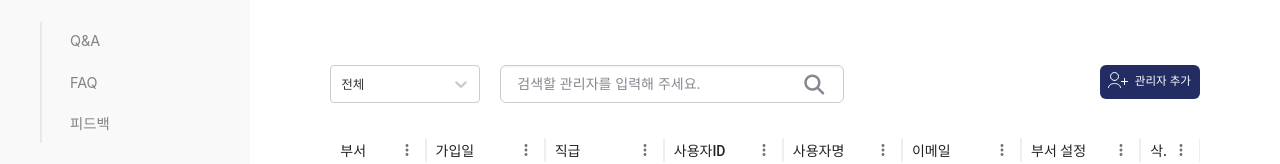
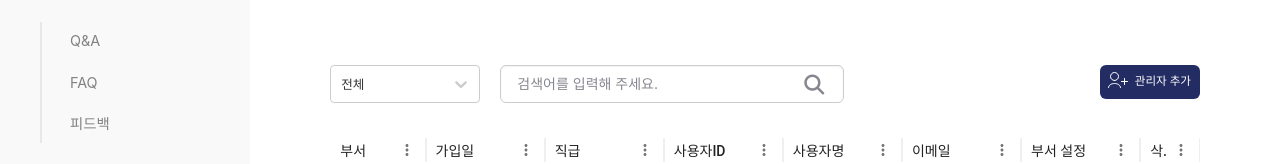
Before and after one commit to FourkaChip/Arah_FE, a Next.js app: page /master/manage in a window 1280 px wide. Shown: the part 184-348 px from the top of the page. Built offline with nearby package versions, Linux system fonts and the light colour scheme.

Commit message:
fix: CustomSearch 수정 1. CustomSearch url 분기별 placeholder 변경

```diff
--- a/src/components/CustomSearch/CustomSearch.tsx
+++ b/src/components/CustomSearch/CustomSearch.tsx
@@ -1,14 +1,27 @@
 // Datagrid와의 연동을 통해 검색 기능을 구현하기 위한 커스텀 검색 input 컴포넌트입니다.
 // import "@/styles/globals.scss";
 import "./CustomSearch.scss";
-import { useState } from "react";
+import {useState} from "react";
+import {usePathname} from "next/navigation";
 
 interface CustomSearchProps {
     onSearch: (value: string) => void;
 }
 
-export default function CustomSearch({ onSearch, className = "" }: CustomSearchProps & { className?: string }) {
+export default function CustomSearch({onSearch, className = ""}: CustomSearchProps & { className?: string }) {
     const [input, setInput] = useState("");
+    const pathname = usePathname();
+
+    const getPlaceholder = () => {
+        switch (pathname) {
+            case '/master/managers':
+                return "검색할 관리자를 입력해 주세요.";
+            case '/master/dept':
+                return "검색할 부서를 입력해 주세요.";
+            default:
+                return "검색어를 입력해 주세요.";
+        }
+    };
 
     const handleSearch = () => {
         onSearch(input);
@@ -18,7 +31,7 @@ export default function CustomSearch({ onSearch, className = "" }: CustomSearchP
         <div className={`admin-search-input-wrapper ${className}`}>
             <input
                 className="admin-search-input"
-                placeholder="검색할 관리자를 입력해 주세요."
+                placeholder={getPlaceholder()}
                 value={input}
                 onChange={(e) => setInput(e.target.value)}
                 onKeyDown={(e) => {
@@ -30,7 +43,7 @@ export default function CustomSearch({ onSearch, className = "" }: CustomSearchP
                 onClick={handleSearch}
                 aria-label="검색"
             >
-                <i className="fas fa-search" />
+                <i className="fas fa-search"/>
             </button>
         </div>
     );
```
